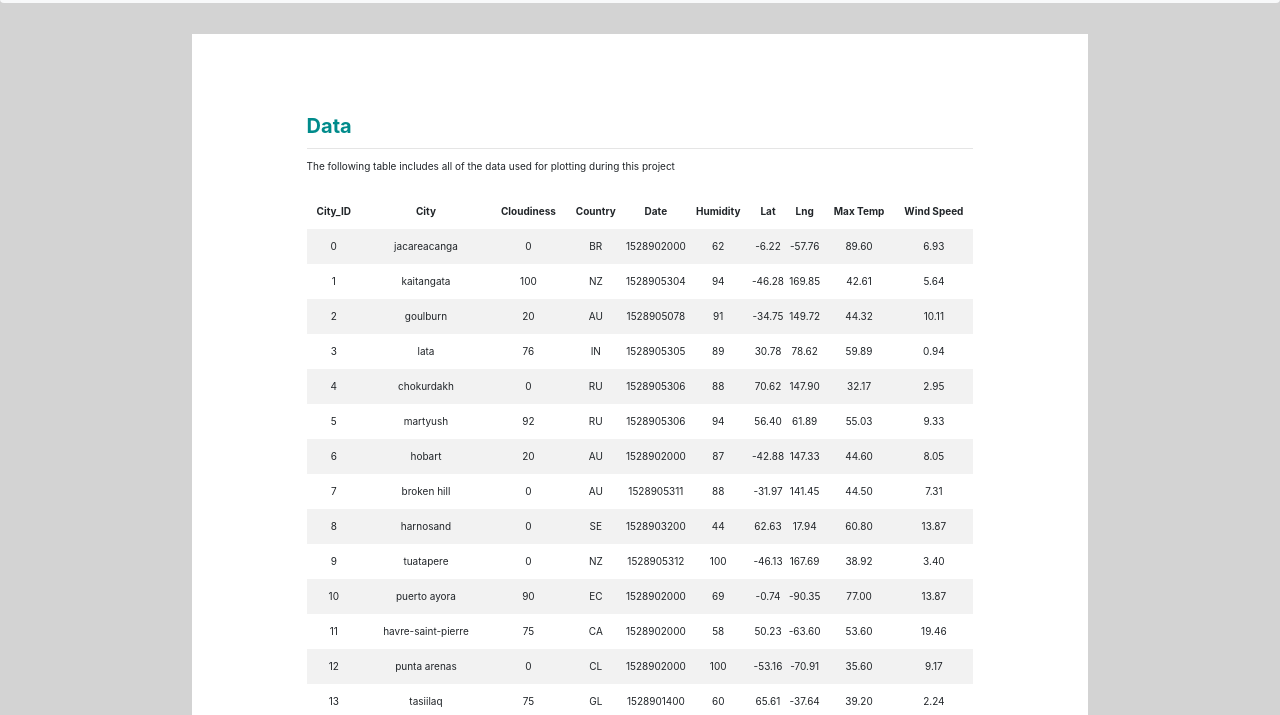
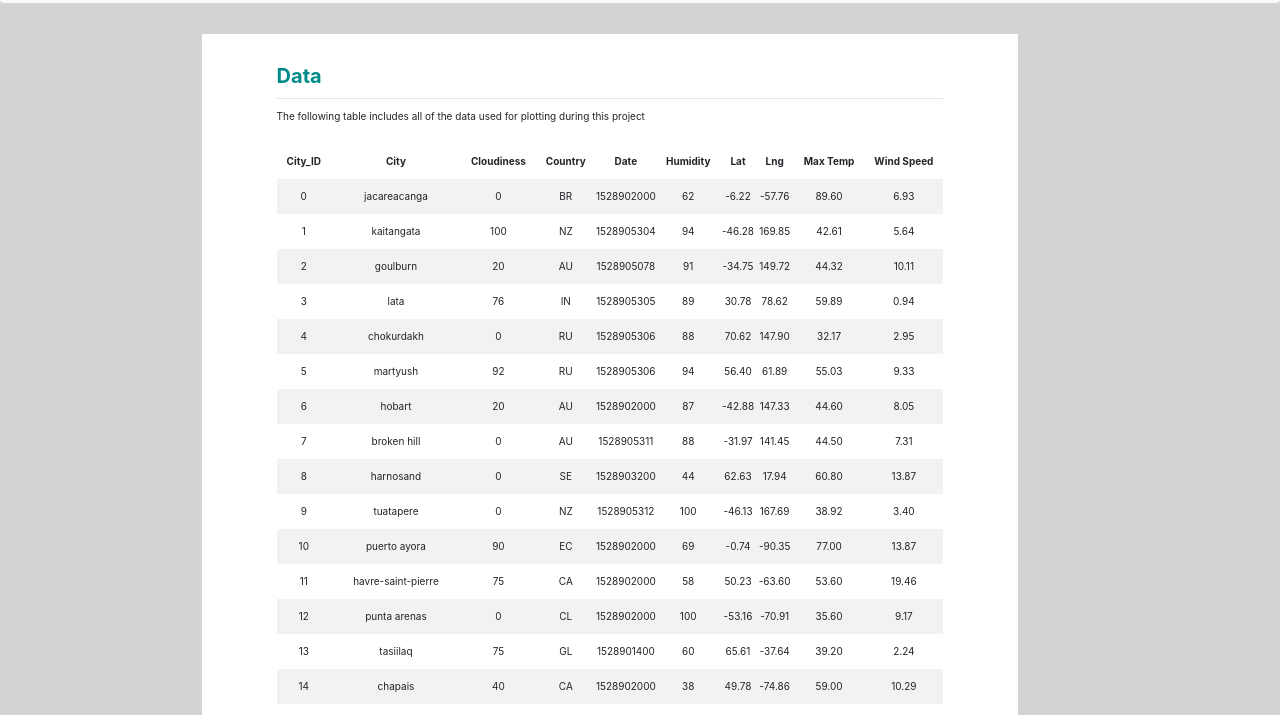
Before and after one commit to jananeesaranraj/Web-Design-Challenge, a plain HTML site: page data.html in a window 1280 px wide. Shown: the part 59-774 px from the top of the page. Drawn offline with nearby package versions, Linux system fonts and the light colour scheme.

Commit message:
data page edited

```diff
--- a/assets/css/styles.css
+++ b/assets/css/styles.css
@@ -75,9 +75,9 @@ th{
 }
 .tablebox{
     position: relative;
-    padding: 80px 100px 80px 100px;
-    margin-left: 30px;
-    margin-right: 30px;
+    padding: 30px 60px 30px 60px;
+    margin-left: -50px;
+    margin-right: 10px;
     margin-top: 1px;
     background-color: white;
     cursor: pointer;
```
